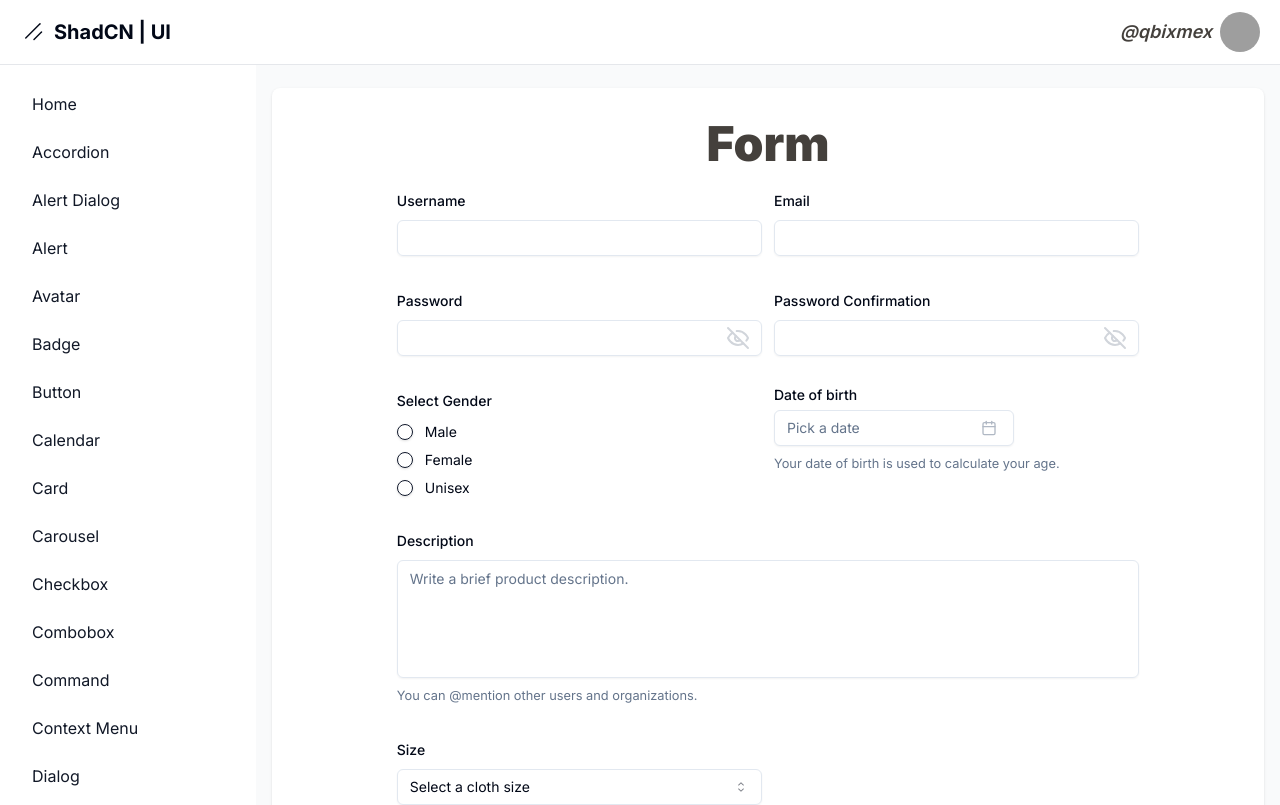
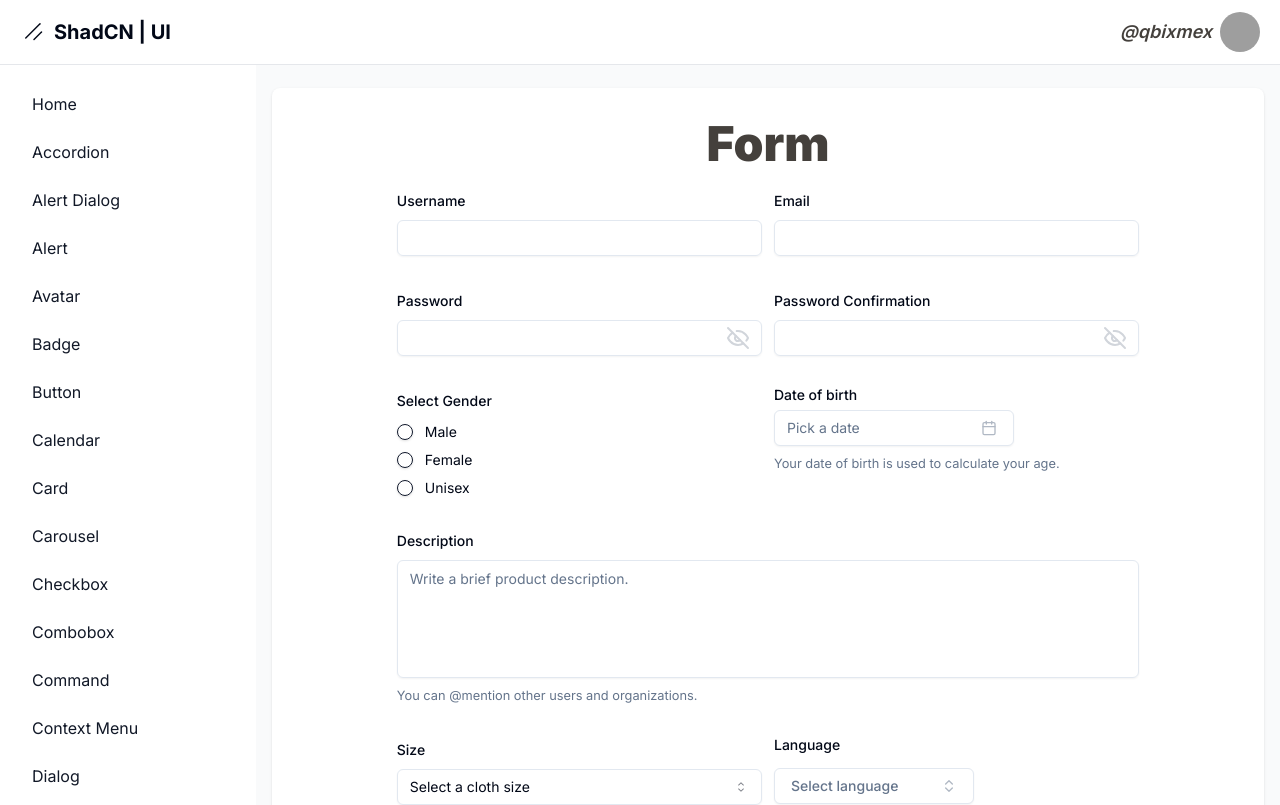
Before and after one commit to qbixmex/shadcn, a Next.js app: page /dashboard/form in a window 1280 px wide. Shown: the top 805 px of the page. Built offline with nearby package versions, Linux system fonts and the light colour scheme; grey boxes are pictures that could not be loaded.

Commit message:
form-combobox

```diff
--- a/package.json
+++ b/package.json
@@ -1,6 +1,6 @@
 {
   "name": "shadcd-dashboard",
-  "version": "0.28.4",
+  "version": "0.28.5",
   "private": true,
   "scripts": {
     "dev": "next dev",
--- a/src/modules/form/form.component.tsx
+++ b/src/modules/form/form.component.tsx
@@ -9,7 +9,7 @@ import { Form, FormControl, FormDescription, FormField, FormItem, FormLabel, For
 import { Input } from "@/components/ui/input";
 import { Title } from "../components";
 import { Button } from "@/components/ui/button";
-import { CalendarIcon, EyeIcon, EyeOffIcon } from "lucide-react";
+import { CalendarIcon, Check, ChevronsUpDown, EyeIcon, EyeOffIcon } from "lucide-react";
 import { RadioGroup, RadioGroupItem } from "@/components/ui/radio-group";
 import {
   Popover,
@@ -21,6 +21,7 @@ import { cn } from "@/lib/utils";
 import { format } from "date-fns";
 import { Textarea } from "@/components/ui/textarea";
 import { Select, SelectContent, SelectItem, SelectTrigger, SelectValue } from "@/components/ui/select";
+import { Command, CommandEmpty, CommandGroup, CommandInput, CommandItem, CommandList, } from "@/components/ui/command";
 
 const formSchema = z.object({
   username: z.string().min(2).max(10),
@@ -36,13 +37,28 @@ const formSchema = z.object({
   description: z.string()
     .min(8, { message: "Description must be at least 8 characters." })
     .max(255, { message: "Description must not be longer than 255 characters." }),
-  size: z.enum(["sm", "m", "lg", "xl", "xxl"],{
+  size: z.enum(["sm", "m", "lg", "xl", "xxl"], {
     message: "Please select a valid cloth size, (sm, m, lg, xl, xxl) !"
+  }),
+  language: z.string({
+    required_error: "Please select a language !",
   }),
 }).refine(data => data.password === data.passwordConfirmation, {
   message: "Password Confirmation does't match !",
   path: ["passwordConfirmation"],
 });
+
+const languages = [
+  { label: "English", value: "en" },
+  { label: "French", value: "fr" },
+  { label: "German", value: "de" },
+  { label: "Spanish", value: "es" },
+  { label: "Portuguese", value: "pt" },
+  { label: "Russian", value: "ru" },
+  { label: "Japanese", value: "ja" },
+  { label: "Korean", value: "ko" },
+  { label: "Chinese", value: "zh" },
+] as const;
 
 export const FormComponent = () => {
   // 1. Define your form.
@@ -275,8 +291,8 @@ export const FormComponent = () => {
               >
               </FormField>
             </div>
-            {/* SELECT */}
-            <div className="grid grid-cols-1 gap-2 md:grid-cols-2 md:gap-3">
+            {/* SIZE AND LANGUAGE */}
+            <div className="grid grid-cols-1 items-center gap-2 md:grid-cols-2 md:gap-3">
               <FormField
                 control={form.control}
                 name="size"
@@ -301,6 +317,66 @@ export const FormComponent = () => {
                   </FormItem>
                 )}
               />
+              <FormField
+                control={form.control}
+                name="language"
+                render={({ field }) => (
+                  <FormItem className="flex flex-col">
+                    <FormLabel className="mb-2">Language</FormLabel>
+                    <Popover>
+                      <PopoverTrigger asChild>
+                        <FormControl>
+                          <Button
+                            variant="outline"
+                            role="combobox"
+                            className={cn(
+                              "w-[200px] justify-between",
+                              !field.value && "text-muted-foreground"
+                            )}
+                          >
+                            {field.value
+                              ? languages.find(
+                                (language) => language.value === field.value
+                              )?.label
+                              : "Select language"}
+                            <ChevronsUpDown className="ml-2 h-4 w-4 shrink-0 opacity-50" />
+                          </Button>
+                        </FormControl>
+                      </PopoverTrigger>
+                      <PopoverContent className="w-[200px] p-0">
+                        <Command>
+                          <CommandInput placeholder="Search language..." />
+                          <CommandList>
+                            <CommandEmpty>No language found.</CommandEmpty>
+                            <CommandGroup>
+                              {languages.map((language) => (
+                                <CommandItem
+                                  value={language.label}
+                                  key={language.value}
+                                  onSelect={() => {
+                                    form.setValue("language", language.value)
+                                  }}
+                                >
+                                  <Check
+                                    className={cn(
+                                      "mr-2 h-4 w-4",
+                                      language.value === field.value
+                                        ? "opacity-100"
+                                        : "opacity-0"
+                                    )}
+                                  />
+                                  {language.label}
+                                </CommandItem>
+                              ))}
+                            </CommandGroup>
+                          </CommandList>
+                        </Command>
+                      </PopoverContent>
+                    </Popover>
+                    <FormMessage />
+                  </FormItem>
+                )}
+              />
             </div>
             <div className="text-right md:text-right">
               <Button
```
